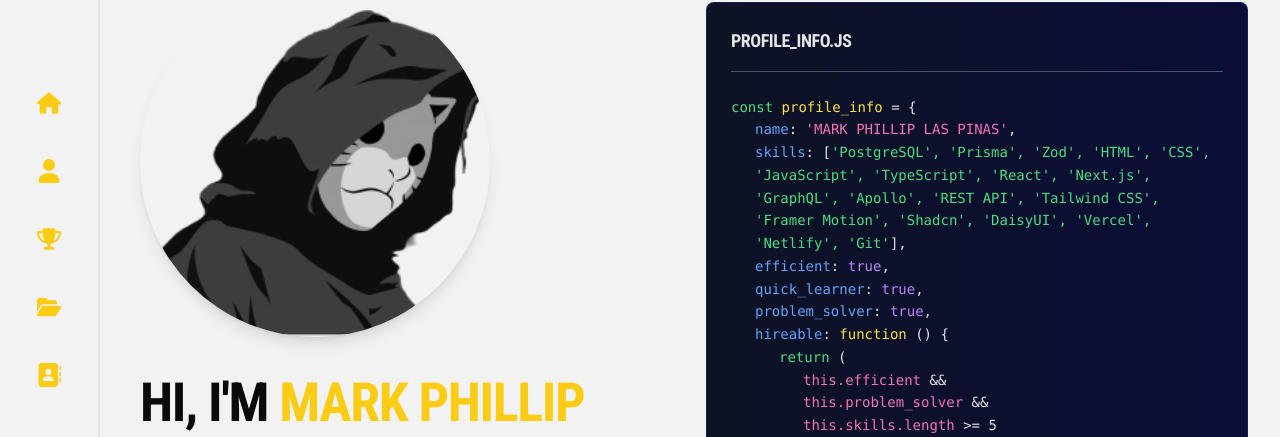
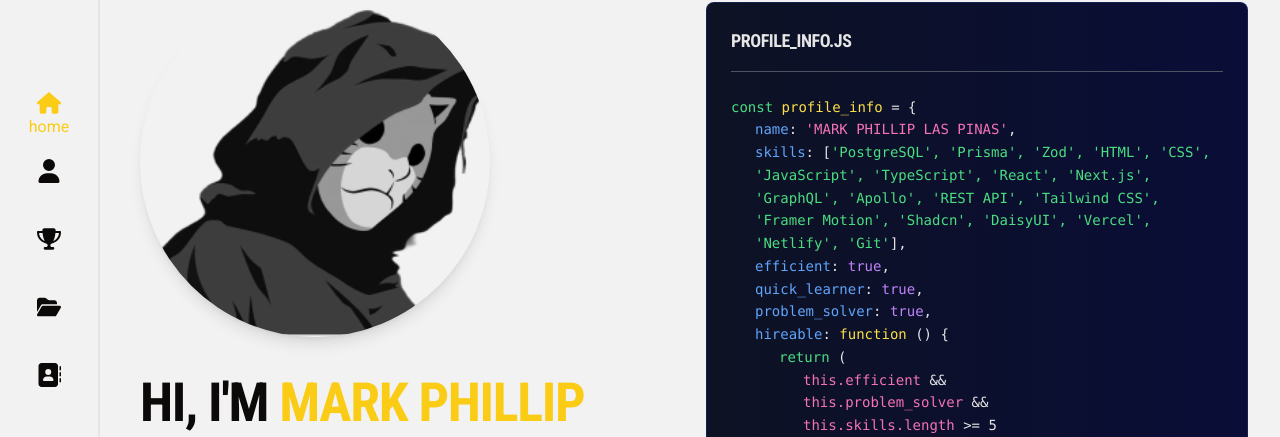
Before and after one commit to markPLP/mysite, a React (Vite) app: page / in a window 1280 px wide. Shown: the part 149-586 px from the top of the page. Built offline with nearby package versions, Linux system fonts and the light colour scheme; no server answers; what tailwindcss-rtl would draw is missing.

Commit message:
Update navbar functionalities
Update logo

Add transition on scroll - intersectionObserver

```diff
--- a/src/components/navbar/Header.tsx
+++ b/src/components/navbar/Header.tsx
@@ -5,9 +5,9 @@ import Socials from './Socials';
 const Header = () => {
   return (
     <header className="relative z-40">
-      <nav className="fixed top-0 px-5 gap-4 flex items-center py-4 w-full bg-neutral-500 bg-opacity-40 md:justify-end md:bg-transparent">
+      <nav className="fixed top-0 px-5 gap-4 flex items-center py-4 w-full bg-neutral-900 bg-opacity-80 md:justify-end md:bg-transparent duration-500 ease-in-out">
         <div className="flex-grow">
-          <Logo className="md:hidden !m-0 inline-block" />
+          <Logo className="opacity-100 overflow-hidden !m-0 inline-block !flex-row !h-[60px] !w-[100px] duration-500 ease-in-out md:!w-0 md:border-0 md:opacity-0" />
         </div>
         <Socials />
         <DarkMode />
--- a/src/components/navbar/Logo.tsx
+++ b/src/components/navbar/Logo.tsx
@@ -1,6 +1,8 @@
 const Logo = ({ className }: { className?: string }) => {
   return (
-    <div className={`block border-[2px] w-auto m-auto p-3 mt-8 ${className}`}>
+    <div
+      className={`logo block border-[2px] w-auto m-auto p-3 mt-8 ${className}`}
+    >
       <span className="block font-heading font-bold text-[30px] leading-7">
         MP
       </span>
--- a/src/components/navbar/Navbar.tsx
+++ b/src/components/navbar/Navbar.tsx
@@ -1,16 +1,8 @@
 import Logo from './Logo';
 import NavbarLinks from './NavbarLinks';
-//import { useSidebar } from '../../context/SidebarContext';
 const Navbar = () => {
-  //const { isSidebarOpen } = useSidebar();
   return (
-    <nav
-      // className={`-translate-x-full fixed h-full min-w-[100px] border-r-2 shadow-primary transition-transform bg-neutral-400 ${
-      //   isSidebarOpen ? 'translate-x-0' : '-translate-x-full'
-      // }`}
-      // className="hidden -translate-x-full fixed h-full min-w-[100px] border-r-2 bg-transparent shadow-primary md:grid sm:grid-rows-[60px,1fr,60px] sm:translate-x-0 align-center justify-center z-20"
-      className="fixed h-full min-w-[100px] border-r-2 bg-transparent shadow-primary grid -translate-x-full md:translate-x-0 sm:grid-rows-[60px,1fr,60px] align-center justify-center z-20 transform duration-500 ease-in-out"
-    >
+    <nav className="fixed h-full min-w-[100px] border-r-2 bg-transparent shadow-primary grid -translate-x-full md:translate-x-0 sm:grid-rows-[60px,1fr,60px] align-center justify-center z-20 transform duration-500 ease-in-out">
       <Logo className="relative z-40" />
       <NavbarLinks />
     </nav>
--- a/src/components/navbar/NavbarLinks.tsx
+++ b/src/components/navbar/NavbarLinks.tsx
@@ -1,17 +1,34 @@
+import { useState, useEffect } from 'react';
 import { links } from '../../utils/data';
+import { sectionIntersectionObserver } from '@/utils/misc';
+
 const NavbarLinks = () => {
+  const [activeSection, setActiveSection] = useState('');
+
+  useEffect(() => {
+    sectionIntersectionObserver(setActiveSection);
+  }, []);
+
   return (
     <ul className="flex flex-col gap-5 items-center justify-center h-full w-full">
       {links.map((link) => {
         const { id, href, text, icon } = link;
+        const isActive = activeSection === href.substring(1); // Remove "#" from href
+
         return (
           <li key={id}>
             <a
               href={href}
-              className="flex flex-col justify-center items-center relative pb-4 group"
+              className={`flex flex-col justify-center items-center relative pb-4 group ${
+                isActive ? 'text-primary' : ''
+              }`}
             >
-              <span className="w-6 h-6 block mb-2 text-primary">{icon}</span>
-              <span className="absolute bottom-0 opacity-0 transition-all duration-500 -translate-x-full group-hover:translate-x-0 group-hover:opacity-100">
+              <span className="w-6 h-6 block mb-2">{icon}</span>
+              <span
+                className={`absolute bottom-0 opacity-0 transition-all duration-500 -translate-x-full group-hover:translate-x-0 group-hover:opacity-100 ${
+                  isActive ? 'translate-x-0 opacity-100' : ''
+                }`}
+              >
                 {text}
               </span>
             </a>
--- a/src/components/navbar/NavbarMobile.tsx
+++ b/src/components/navbar/NavbarMobile.tsx
@@ -1,20 +1,25 @@
-import { useState } from 'react';
+import { useEffect, useState } from 'react';
 import { links } from '../../utils/data';
+import { sectionIntersectionObserver } from '@/utils/misc';
+import { log } from 'console';
 
 const NavbarMobile = () => {
-  const [activeIndex, setActiveIndex] = useState(0);
+  const [activeSection, setActiveSection] = useState('');
+  useEffect(() => {
+    sectionIntersectionObserver(setActiveSection);
+  }, []);
 
-  const calculateTransform = (index: number) => {
-    switch (index) {
-      case 0:
+  const calculateTransform = (id: string) => {
+    switch (id) {
+      case 'home':
         return 'translateX(calc(50px * 0))';
-      case 1:
+      case 'about':
         return 'translateX(calc(50px * 1 + (11px * 2)))';
-      case 2:
+      case 'experience':
         return 'translateX(calc(50px * 2 + (20px * 2) + 2px))';
-      case 3:
+      case 'projects':
         return 'translateX(calc(50px * 3 + (30px * 2) + 2px))';
-      case 4:
+      case 'contact':
         return 'translateX(calc(50px * 4 + (42px * 2) + 2px))';
       default:
         return 'translateX(0)';
@@ -28,16 +33,15 @@ const NavbarMobile = () => {
     >
       <div className="relative flex items-center px-5 w-[375px]">
         <ul className="flex justify-between w-full">
-          {links.map((item, index) => {
+          {links.map((item) => {
             const { id, href, text, icon } = item;
-
+            const isActive = activeSection === href.substring(1); // Remove "#" from href
             return (
               <li
                 key={id}
                 className={`relative w-[50px] h-[50px] flex flex-col justify-center items-center cursor-pointer transition-all z-10 ${
-                  activeIndex === index ? 'text-white' : 'text-[#222327]'
+                  isActive ? 'text-white' : 'text-[#222327]'
                 }`}
-                onClick={() => setActiveIndex(index)}
               >
                 <a
                   href={href}
@@ -45,7 +49,7 @@ const NavbarMobile = () => {
                 >
                   <i
                     className={`w-6 h-6 block transition-all duration-1000 ${
-                      activeIndex === index
+                      isActive
                         ? '-translate-y-[25px] text-white w-5 h-5 '
                         : 'text-[#222327]'
                     }`}
@@ -54,7 +58,7 @@ const NavbarMobile = () => {
                   </i>
                   <span
                     className={`absolute transition-all ${
-                      activeIndex === index
+                      isActive
                         ? 'opacity-100 translate-y-2'
                         : 'opacity-0 translate-y-5'
                     }`}
@@ -67,9 +71,10 @@ const NavbarMobile = () => {
           })}
 
           <li
+            id="indicator"
             className="absolute w-[50px] h-[50px] top-[-50%] rounded-full border-4 border-[#0c0a09] bg-custom-gradient transition-transform duration-500 z-0"
             style={{
-              transform: calculateTransform(activeIndex),
+              transform: calculateTransform(activeSection),
             }}
           >
             <span
--- /dev/null
+++ b/src/utils/misc.ts
@@ -0,0 +1,28 @@
+export const sectionIntersectionObserver = (state: any) => {
+  const sections = document.querySelectorAll('section');
+  const observer = new IntersectionObserver(
+    (entries) => {
+      entries.forEach((entry) => {
+        if (entry.isIntersecting) {
+          let target = entry.target as HTMLElement;
+
+          // Traverse upwards to find the closest parent with an ID
+          while (target && !target.id) {
+            target = target.parentElement as HTMLElement;
+          }
+
+          if (target?.id) {
+            // setActiveSection(target.id);
+            state(target.id);
+            console.log(target.id + ' is intersecting');
+          }
+        }
+      });
+    },
+    { threshold: 0.5 } // Trigger when 50% of the section is visible
+  );
+
+  sections.forEach((section) => observer.observe(section));
+
+  return () => observer.disconnect(); // Cleanup observer on unmount
+};
```
